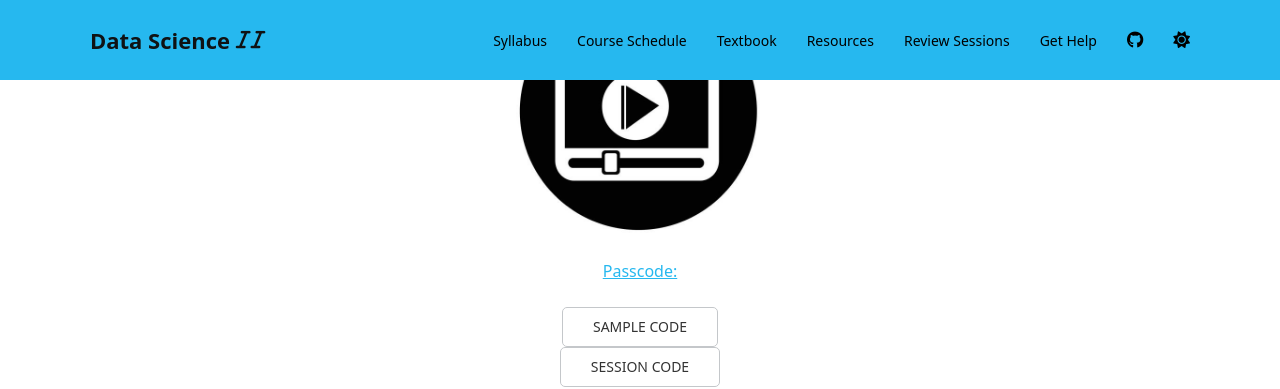
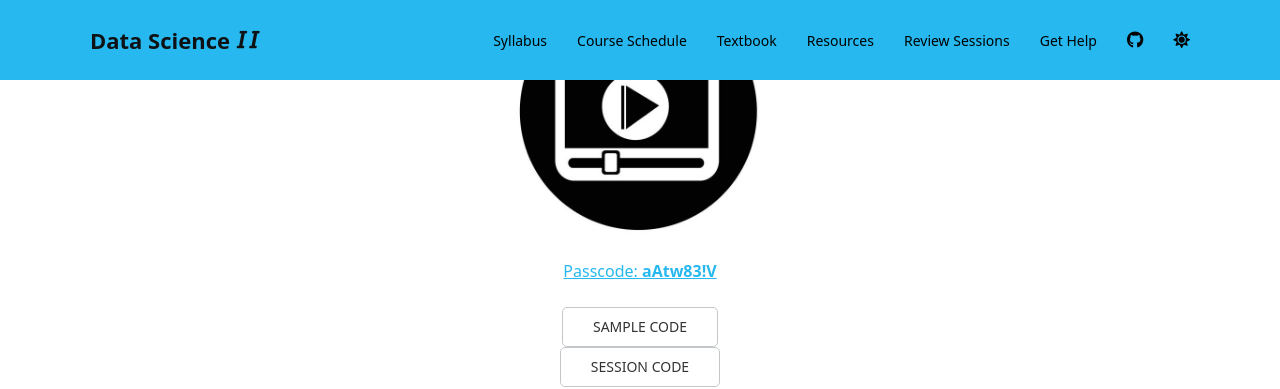
Before and after one commit to DS4PS/cpp-527-fall-2020, a Jekyll site: the page built from review.md, in a window 1280 px wide and 900 px high, scrolled down 5106 px. Shown: the top 389 px of the window. Built offline with Jekyll 4.4.1, drawn with Linux system fonts in a browser that asks for light colours; nearby versions of some CDN libraries; a script bundle is joined from its source files by our own code; library files that are not in the unit come from our copies; a style sheet for code colours, icons or effects is not loaded.

Commit message:
Update review.md

```diff
--- a/review.md
+++ b/review.md
@@ -195,10 +195,10 @@
 ## Week 3
 
 <p align="center">
-  <a href="">
+  <a href="https://asu.zoom.us/rec/play/-S4BOG1ifULrvawLY-5NNi7Ri58kZM9M6j1h95jJJzdCg-6idY0TZRkWAkmegIEB8HtO8e7lwA6Y8Zk.jBrxYuoVUBZ046Ql?continueMode=true">
   <img width="300" src="https://raw.githubusercontent.com/DS4PS/cpp-527-fall-2020/master/assets/img/play-video-icon2.png">
   <a>
-  <br> Passcode: <b></b>
+  <br> Passcode: <b>aAtw83!V</b>
 
   <br>
 
@@ -206,7 +206,7 @@
 
   <br>
 
-  <a class="uk-button uk-button-default" href="">SESSION CODE</a>
+  <a class="uk-button uk-button-default" href="https://raw.githubusercontent.com/DS4PS/cpp-527-fall-2020/master/review-sessions/week-03-regular-expressions.Rhistory">SESSION CODE</a>
 
 </p>
 
```
